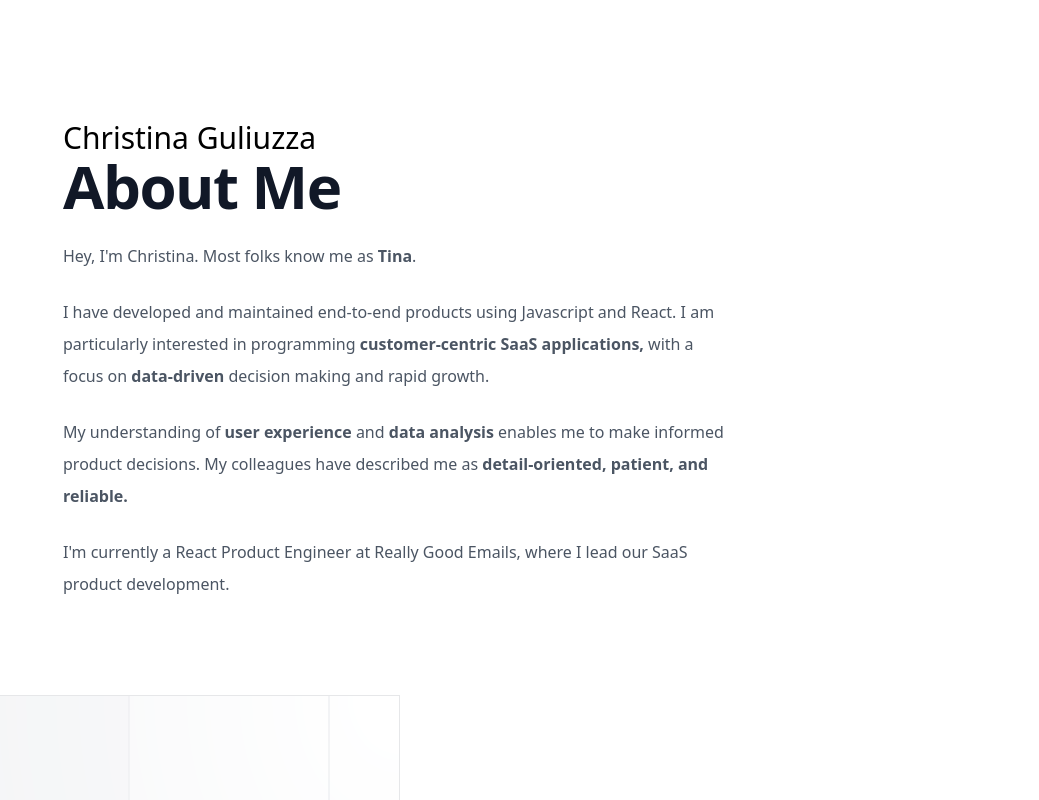
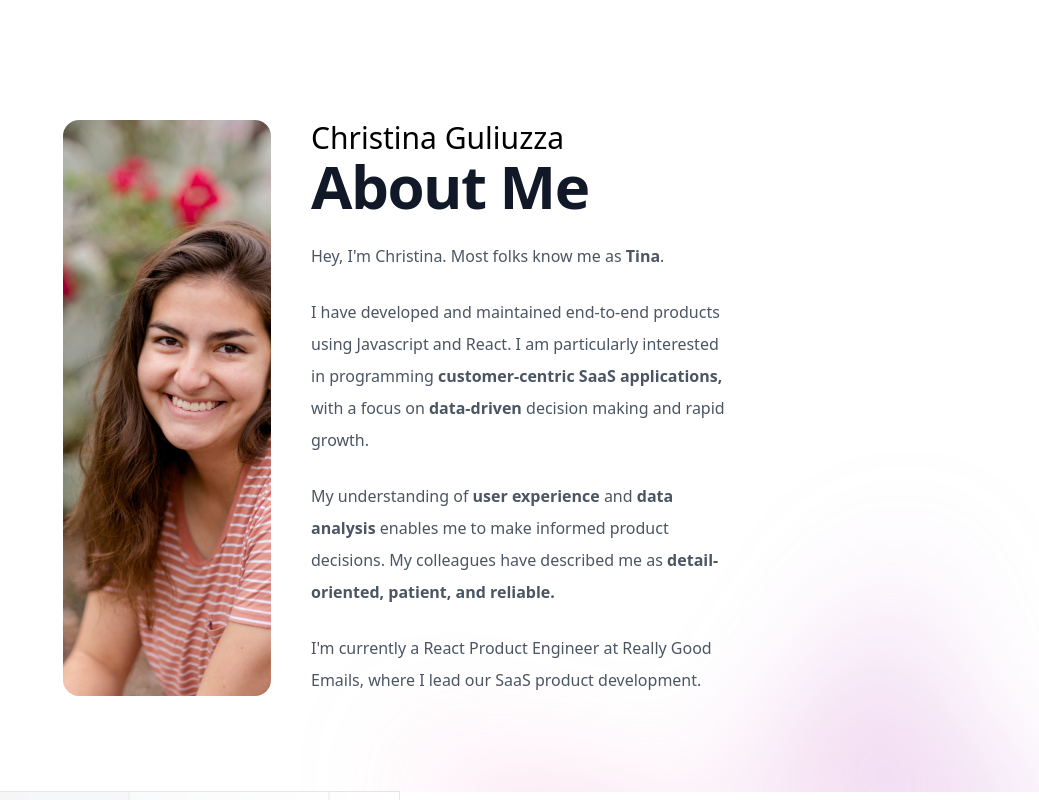
Before and after one commit to cguliuzza/tina-dev-site, a Next.js app: page / in a window 1280 px wide. Shown: the part 1480-2280 px from the top of the page, without its empty margins (241-1280 px from the left). Built offline with nearby package versions, Linux system fonts and the light colour scheme.

Commit message:
remove metadata, move image to about, pull testimonials out of about component

```diff
--- a/components/About.tsx
+++ b/components/About.tsx
@@ -1,17 +1,17 @@
 /* eslint-disable react/no-unescaped-entities */
-import type { Metadata } from 'next'
-
-export const metadata: Metadata = {
-  title: 'About',
-  description: 'React Product Engineer at Really Good Emails',
-}
+import Image from 'next/image'
+import aboutme from '../public/images/aboutme.jpeg'
 
 export default function About() {
   return (
-    <div className="px-6 pt-6 lg:px-8">
-      <section id="about">
-        <div className="relative px-6 lg:px-8">
-          <div className="mx-auto max-w-2xl py-32 sm:py-48 lg:py-24">
+    <section>
+      <div className="relative px-12 pt-6 lg:px-8">
+        <div className="mx-auto max-w-2xl py-32 sm:py-48 lg:py-24 flex flex-col gap-10 sm:flex-row">
+          <Image
+            className="aspect-[4/5] w-52 flex-none rounded-2xl object-cover"
+            src={aboutme}
+            alt="Christina Guliuzza portrait"
+          />
           <div className="text-left">
             <h2 className="text-3xl font-light tracking-normal">
               Christina Guliuzza
@@ -25,21 +25,19 @@ export default function About() {
             </p>
             <p className="mt-6 font-light text-base leading-8 text-gray-600">
               I have developed and maintained end-to-end products using
-                Javascript and React. I am particularly interested in
-                programming{' '}
+              Javascript and React. I am particularly interested in programming{' '}
               <span className="font-semibold">
                 customer-centric SaaS applications,
               </span>{' '}
-                with a focus on{' '}
-                <span className="font-semibold">data-driven</span> decision
-                making and rapid growth.
+              with a focus on <span className="font-semibold">data-driven</span>{' '}
+              decision making and rapid growth.
             </p>
             <p className="mt-6 font-light text-base leading-8 text-gray-600">
               My understanding of{' '}
               <span className="font-semibold">user experience</span> and{' '}
-                <span className="font-semibold">data analysis</span> enables me
-                to make informed product decisions. My colleagues have described
-                me as{' '}
+              <span className="font-semibold">data analysis</span> enables me to
+              make informed product decisions. My colleagues have described me
+              as{' '}
               <span className="font-semibold">
                 detail-oriented, patient, and reliable.
               </span>
@@ -50,8 +48,32 @@ export default function About() {
             </p>
           </div>
         </div>
+        <div className="absolute inset-x-0 top-[calc(100%-13rem)] -z-10 transform-gpu overflow-hidden blur-3xl sm:top-[calc(100%-30rem)]">
+          <svg
+            className="relative left-[calc(50%+3rem)] h-[21.1875rem] max-w-none -translate-x-1/2 sm:left-[calc(50%+36rem)] sm:h-[42.375rem]"
+            viewBox="0 0 1155 678"
+          >
+            <path
+              fill="url(#ecb5b0c9-546c-4772-8c71-4d3f06d544bc)"
+              fillOpacity=".3"
+              d="M317.219 518.975L203.852 678 0 438.341l317.219 80.634 204.172-286.402c1.307 132.337 45.083 346.658 209.733 145.248C936.936 126.058 882.053-94.234 1031.02 41.331c119.18 108.451 130.68 295.337 121.53 375.223L855 299l21.173 362.054-558.954-142.079z"
+            />
+            <defs>
+              <linearGradient
+                id="ecb5b0c9-546c-4772-8c71-4d3f06d544bc"
+                x1="1155.49"
+                x2="-78.208"
+                y1=".177"
+                y2="474.645"
+                gradientUnits="userSpaceOnUse"
+              >
+                <stop stopColor="#9089FC" />
+                <stop offset={1} stopColor="#FF80B5" />
+              </linearGradient>
+            </defs>
+          </svg>
+        </div>
       </div>
     </section>
-    </div>
   )
 }
```
Lines whose indentation alone changed are shown as unchanged.
